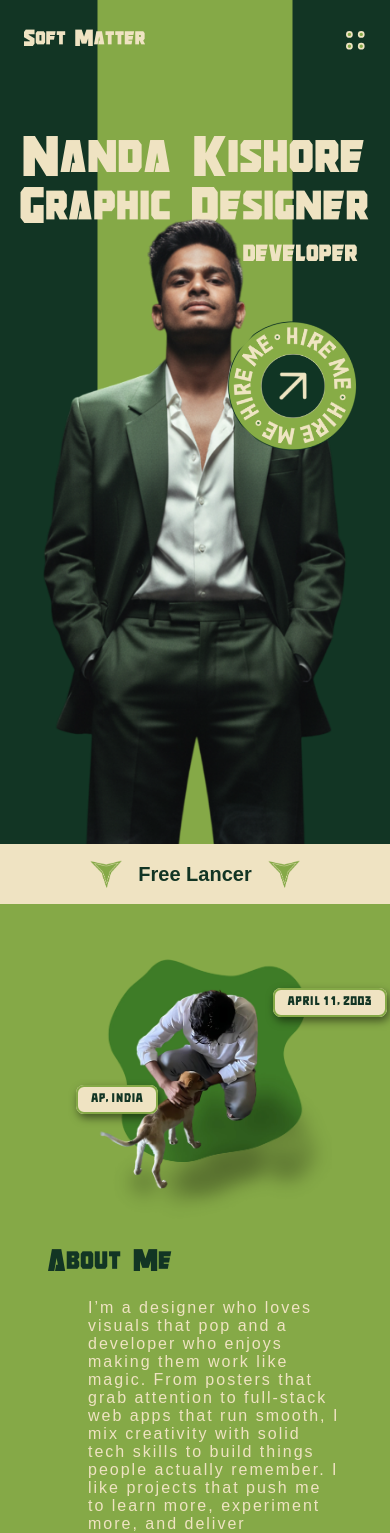
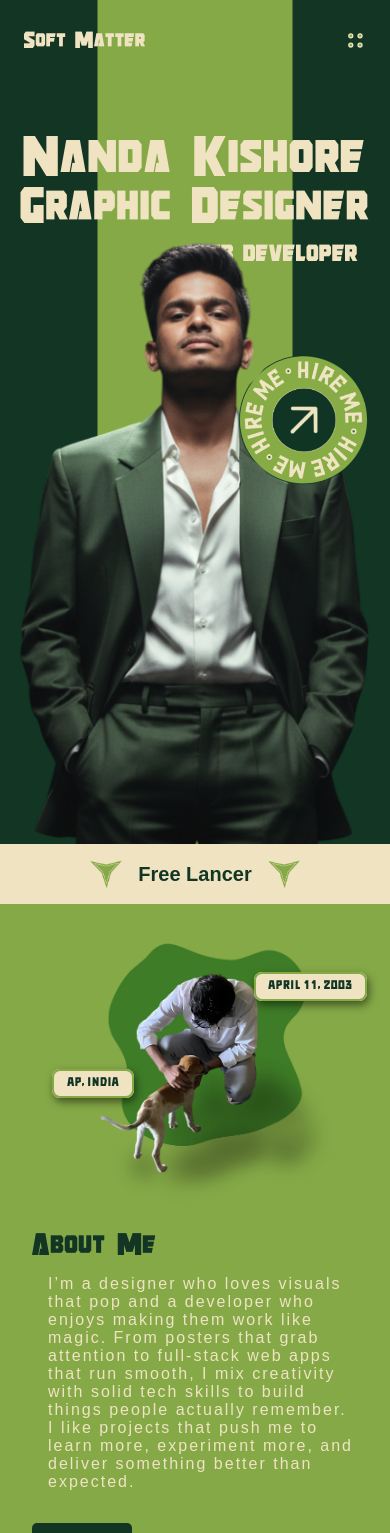
Before and after one commit to NandaKishoreRamavath/portfolio, a React (Vite) app: page / in a window 390 px wide. Shown: the top 1533 px of the page. Built offline with nearby package versions, Linux system fonts and the light colour scheme; a web font is replaced by a local one.

Commit message:
home page screen and responsive and few bugs in nava bar and service asection fixed

```diff
--- a/src/components/Home/About me/about.css
+++ b/src/components/Home/About me/about.css
@@ -3,6 +3,7 @@
   height: 37.5rem;
   background-color: var(--softGreen);
   padding: 3rem 3rem 0 6.25rem;
+  overflow: hidden;
 }
 
 .about_holder {
@@ -48,8 +49,7 @@
   }
 }
 
-
-.img_holder .about_tags{
+.img_holder .about_tags {
   position: absolute;
   display: none;
   width: 100%;
@@ -57,7 +57,7 @@
   top: 0;
 }
 
-.img_holder .about_tags .tag{
+.img_holder .about_tags .tag {
   position: relative;
   font-family: var(--strongBox);
   font-size: var(--font20px);
@@ -68,12 +68,12 @@
   border-radius: 0.5rem;
 }
 
-.img_holder .about_tags .tag1{
+.img_holder .about_tags .tag1 {
   top: 10vw;
   left: 55vw;
 }
 
-.img_holder .about_tags .tag2{
+.img_holder .about_tags .tag2 {
   top: 35vw;
   left: -20vw;
 }
@@ -98,7 +98,7 @@
   gap: 2rem;
 }
 
-.about_content .abt_dicript_content p {
+.abt_dicript_content p {
   font-family: var(--Tomorrow);
   color: var(--cream);
   font-size: var(--font20px);
@@ -187,13 +187,11 @@
   .img_holder #hireMeOuter {
     width: 7rem;
   }
-  .about_content {
-    width: 100%;
-  }
+
   .img_holder .hireMe {
     display: none;
   }
-    .img_holder .about_tags{
+  .img_holder .about_tags {
     display: block;
   }
 
@@ -203,8 +201,15 @@
 }
 
 @media screen and (max-width: 435px) {
+  .about {
+    padding: 2rem;
+  }
   .about_content h2 {
     font-size: var(--font32px);
+  }
+  .abt_dicript_content {
+    margin-left: 1rem;
+    margin-top: 0.5rem;
   }
   .about_content .abt_dicript_content p {
     font-size: var(--font16px);
@@ -213,22 +218,22 @@
     display: none;
   }
   .abt_dicript_content #resumeBtn {
-        margin-left: -2.5rem;
+    margin-left: -1rem;
   }
   .img_holder .hireMe {
     display: none;
   }
-    .img_holder .about_tags .tag{
+  .img_holder .about_tags .tag {
     font-size: var(--font12px);
     font-weight: 600;
     padding: 0.4rem 0.8rem;
   }
-    .img_holder .about_tags .tag1{
+  .img_holder .about_tags .tag1 {
     top: 10vw;
     left: 55vw;
   }
 
-.img_holder .about_tags .tag2{
+  .img_holder .about_tags .tag2 {
     top: 35vw;
     left: -6rem;
   }
@@ -237,3 +242,15 @@
     font-size: var(--font18px);
   }
 }
+
+@media screen and (max-width: 400px) {
+  .img_holder .about_tags .tag1 {
+    top: 10vw;
+    left: 50vw;
+  }
+
+  .img_holder .about_tags .tag2 {
+    top: 35vw;
+    left: -7.5rem;
+  }
+}
--- a/src/components/Home/Hero/Hero.css
+++ b/src/components/Home/Hero/Hero.css
@@ -25,7 +25,7 @@
 }
 #heroImg {
   position: absolute;
-  top: -3rem;
+  top: 6rem;
   left: 50%;
   width: 50%;
   transform: translateX(-50%);
@@ -146,14 +146,173 @@
 }
 
 /* ---------------------------------------------------- */
+
+@media screen and (max-width: 1300px){
+   .hero::before {
+    width: 30vw;
+  }
+ #heroImg {
+    top: 5rem;
+    /* width: 120vw; */
+  }
+
+  .hero_content .header h2 {
+  top: -3.5rem;
+}
+.hero_discript {
+  top: -6rem;
+  padding: 0 4rem 0 5rem;
+}
+.hero_discript .left {
+  width: 30vw;
+  /* font-size: var(--font16px); */
+  padding-left: 1rem;
+}
+.hero_discript .right h3 {
+  font-size: var(--font52px);
+}
+.hero_discript .right p {
+  margin-top: 0.5rem;
+  width: 45%;
+  text-align: left;
+}
+
+.hero_discript .right img {
+  /* width: 45%; */
+  top: 4rem;
+  transform: translateX(0%);
+}
+}
+ /* @media screen and (max-width: 1080px){
+   .hero::before {
+    width: 50vw;
+  }
+ #heroImg {
+    top: 15rem;
+    width: 120vw;
+  }
+  .hero_content .header {
+    position: relative;
+    top: 2rem;
+}
+  .hero_content .header h2 {
+  top: -3.5rem;
+}
+.hero_discript {
+  top: 0rem;
+  padding: 0 3rem;
+}
+.hero_discript .left {
+  width: 34vw;
+  font-size: var(--font24px);
+  font-weight: bolder;
+  padding-left: 1rem;
+}
+.hero_discript .left p{
+  font-weight: 500;
+}
+
+.hero_discript .right h3 {
+  font-size: var(--font52px);
+  color: var(--cream);
+}
+.hero_discript .right p {
+  font-size: var(--font24px);
+  font-weight: 500;
+  width: 30vw;
+}
+.hero_discript .right img {
+  width: 100%;
+  top: 20rem;
+  transform: translateX(0%);
+}
+} */
+
+@media screen and (max-width: 1080px) and (max-height: 650px) {
+   .hero::before {
+    width: 30vw;
+  }
+ #heroImg {
+    top: 6rem;
+  }
+  .hero_content .header h2 {
+  top: -3.5rem;
+}
+.hero_discript {
+  top: -6rem;
+  padding: 0 3rem;
+}
+.hero_discript .left {
+  width: 30vw;
+  font-size: var(--font16px);
+  padding-left: 1rem;
+}
+.hero_discript .right h3 {
+  font-size: var(--font48px);
+  color: var(--cream);
+}
+.hero_discript .right p {
+  margin-top: 0.5rem;
+  width: 45%;
+  text-align: left;
+}
+
+.hero_discript .right img {
+  width: 45%;
+  top: 2rem;
+  transform: translateX(0%);
+}
+}
+ @media screen and (max-width: 1080px) and (min-height: 1080px){
+   .hero::before {
+    width: 50vw;
+  }
+ #heroImg {
+    top: 15rem;
+    width: 120vw;
+  }
+  .hero_content .header {
+    position: relative;
+    top: 2rem;
+}
+  .hero_content .header h2 {
+  top: -3.5rem;
+}
+.hero_discript {
+  top: 0rem;
+  padding: 0 3rem;
+}
+.hero_discript .left {
+  width: 34vw;
+  font-size: var(--font24px);
+  font-weight: bolder;
+  padding-left: 1rem;
+}
+.hero_discript .left p{
+  font-weight: 500;
+}
+
+.hero_discript .right h3 {
+  font-size: var(--font52px);
+  color: var(--cream);
+}
+.hero_discript .right p {
+  font-size: var(--font24px);
+  font-weight: 500;
+  width: 30vw;
+}
+.hero_discript .right img {
+display: none;
+}
+}
 @media screen and (max-width: 768px) {
   .hero::before {
     width: 40vw;
   }
 
   #heroImg {
-    top: 0;
-    width: 120vw;
+    top: 10rem;
+    width: 140vw;
   }
   .hero_content .header h2 {
     top: -2rem;
@@ -190,15 +349,16 @@
   }
 
   #heroImg {
-    top: 7rem;
-    width: 130vw;
+    top: 15rem;
+    width: 150vw;
   }
   .hero_content .header h2 {
     top: -1rem;
   }
 
   .hireMe {
-    top: 42%;
+    top: 46%;
+    left: 28%;
   }
 
   .hireMe img {
@@ -214,3 +374,28 @@
     padding: 0 2rem;
   }
 }
+
+@media screen and (max-width: 380px) {
+    #heroImg {
+    top: 10rem;
+    width: 150vw;
+  }
+   .hireMe {
+    top: 50%;
+    left: 28%;
+  }
+   .hireMe img {
+    width: 3.2rem;
+  }
+  #hireMeOuter {
+    width: 6.4rem;
+  }
+
+}
+
+@media screen and (max-width: 380px) and (min-height: 750px){
+   .hireMe {
+    top: 42%;
+    left: 28%;
+  }
+}
--- a/src/components/Home/Services/Services.jsx
+++ b/src/components/Home/Services/Services.jsx
@@ -77,6 +77,7 @@ const [translateX, setTranslateX] = useState(0);
       <div className="scroll_buttons">
         <button onClick={scrollLeft}><img src={navBtn} alt="" /></button>
         <button onClick={scrollRight}><img src={navBtn} alt="" /></button>
+
       </div>
     </section>
   );
--- a/src/components/Home/Services/services.css
+++ b/src/components/Home/Services/services.css
@@ -42,22 +42,25 @@
 }
 
 .scroll_buttons button {
+  position: relative;
+  z-index: 10;
   border: none;
   background: none;
   cursor: pointer;
-  transition: all 0.2s;
-  cursor: pointer;
+  border-radius: 50%;
+  width: 3.5rem;
+  height: 3.5rem;
+  box-shadow: 2px 2px 8px rgba(0,0,0,0.8);
+}
 
+.scroll_buttons button img{
+  /* border: 1px solid; */
+    cursor: pointer;
+  width: 3.5rem;
   border-radius: 50%;
 }
 
-.scroll_buttons button img{
-  width: 3.5rem;
-  box-shadow: 1px 1px 8px rgba(0,0,0,0.6);
-  border-radius: 50%;
-}
-
-.scroll_buttons button:nth-child(1) img{
+.scroll_buttons button:nth-child(1){
   transform: rotate(180deg);
 }
 
--- a/src/components/Home/Testimonial/testimonial.css
+++ b/src/components/Home/Testimonial/testimonial.css
@@ -5,6 +5,7 @@
   background-color: var(--darkGreen);
   display: flex;
   align-items: center;
+  overflow: hidden;
   justify-content: center;
 }
 
@@ -196,7 +197,8 @@
     transform: scale(1);
     flex-direction: column-reverse;
     width: 70%;
-    height: 80%;
+    height: 56rem;
+    margin: auto;
   }
   .review_section {
     position: relative;
@@ -270,6 +272,7 @@
     padding-bottom: 5rem;
   }
   .tm_holder {
+    height: 80%;
     border: 4px solid var(--softGreen);
   }
   .review_section {
--- a/src/components/Navbar/Navbar.css
+++ b/src/components/Navbar/Navbar.css
@@ -1,22 +1,24 @@
 nav {
+  position: relative;
   width: 100%;
   display: flex;
-  /* grid-template-columns: auto auto auto; */
   align-items: center;
   justify-content: space-between;
   padding: 1.75rem 6.25rem;
+  z-index: 1;
 }
 
 /* ----------------------------------------- */
-.project_btn {
+a.project_btn{
   text-decoration: none;
   color: var(--cream);
   position: relative;
   display: flex;
   align-items: center;
   justify-content: center;
-  overflow: hidden;
-  transition: 0.2s ease-in-out;
+  /* overflow: hidden; */
+  transition: 100ms ease-in-out;
+  cursor:pointer;
 }
 .project_btn h5 {
   font-family: var(--strongArm);
@@ -30,20 +32,20 @@ nav {
   left: 7%;
   bottom: 20%;
   border-radius: 10px;
+  transition: 100ms ease-in-out;
 }
 
 .project_btn img {
   width: 1rem;
   margin-bottom: 5px;
+  transition: 100ms ease-in-out;
 }
-.project_btn:hover{
-  /* color: var(--softGreen); */
-  transform: scale(1.1);
+.project_btn:hover hr{
+  transform: scale(1.1) translateX(5%);
 }
-/* .project_btn:hover {
-  gap: 0.1rem;
-  letter-spacing: 0.5px;
-} */
+.project_btn:hover img{
+  transform: scale(1.3) translate(50%, -25%);
+}
 
 /* -------------------------------------------- */
 
@@ -52,7 +54,6 @@ nav h4 {
   font-family: var(--strongArm);
   font-size: var(--font32px);
   font-weight: 400;
-  z-index: 1;
   text-align: center;
   height: 100%;
 }
@@ -150,17 +151,15 @@ nav .menu {
 
 /* ------------------------------------------------------ */
 
-@media screen and (max-width: 770px) {
+@media screen and (max-width: 1080px) {
   nav {
-    padding: 1rem 1.5rem;
+    padding: 1rem 4rem;
   }
 
   nav h4 {
     font-size: var(--font24px);
   }
-  /* .menu {
-    height: 0;
-  } */
+
   .menu_slide {
     font-size: var(--font12px);
     padding: 0.5rem 0.75rem;
@@ -176,41 +175,30 @@ nav .menu {
     padding: 0.3rem;
   }
 
-  .project_btn h5 {
+  a.project_btn h5 {
     font-size: var(--font18px);
   }
 
-  .project_btn img {
+  a.project_btn img {
     width: 0.7rem;
   }
-}
-
-@media screen and (max-width: 435px) {
-  .project_btn {
-    display: none;
-  }
-  nav h4 {
-    color: var(--cream);
-  }
-
-  .discs,
+    .discs,
   .disc_holder {
     padding: 0.15rem;
-    border-radius: 0.5rem;
-    transform: scale(1.3);
+    border-radius: 0.75rem;
+    transform: scale(1.15);
   }
 
   .menu_slide {
     border-radius: 0.5rem;
   }
-
-  .discs .circle {
+    .discs .circle {
     width: 4px;
     height: 4px;
     border: 1.5px solid var(--cream);
   }
    .discs_active .disc_holder {
-    padding: 0.4rem;
+    padding: 0.5rem;
   }
   .discs_active .disc_holder .circle {
     width: 8px;
@@ -218,3 +206,22 @@ nav .menu {
     border: 2.5px solid var(--softGreen);
   }
 }
+
+@media screen and (max-width: 450px) {
+    nav {
+    padding: 1rem 1.5rem;
+  }
+  a.project_btn {
+    display: none;
+  }
+  nav h4 {
+    color: var(--cream);
+    margin-top: 0.3rem;
+  }
+
+  .discs,
+  .disc_holder {
+    padding: 0.15rem;
+    border-radius: 0.5rem;
+  }
+}
--- a/src/components/Navbar/Navbar.jsx
+++ b/src/components/Navbar/Navbar.jsx
@@ -14,7 +14,7 @@ function Navbar() {
 
   return (
       <nav>
-        <NavLink to ='/contact' className="project_btn">
+        <NavLink to ='contact' className="project_btn">
           <div className="btn">
             <h5>Start a project</h5>
             <hr />
```
Also changed, not shown: src/assets/images/hero/heroImg.png. Lines whose indentation alone changed are shown as unchanged.
